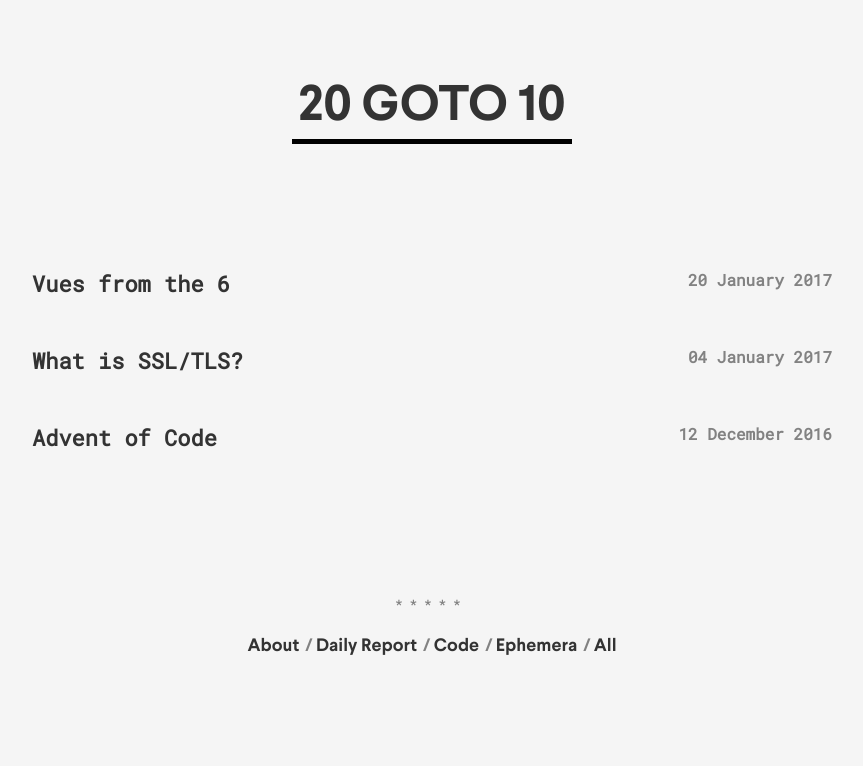
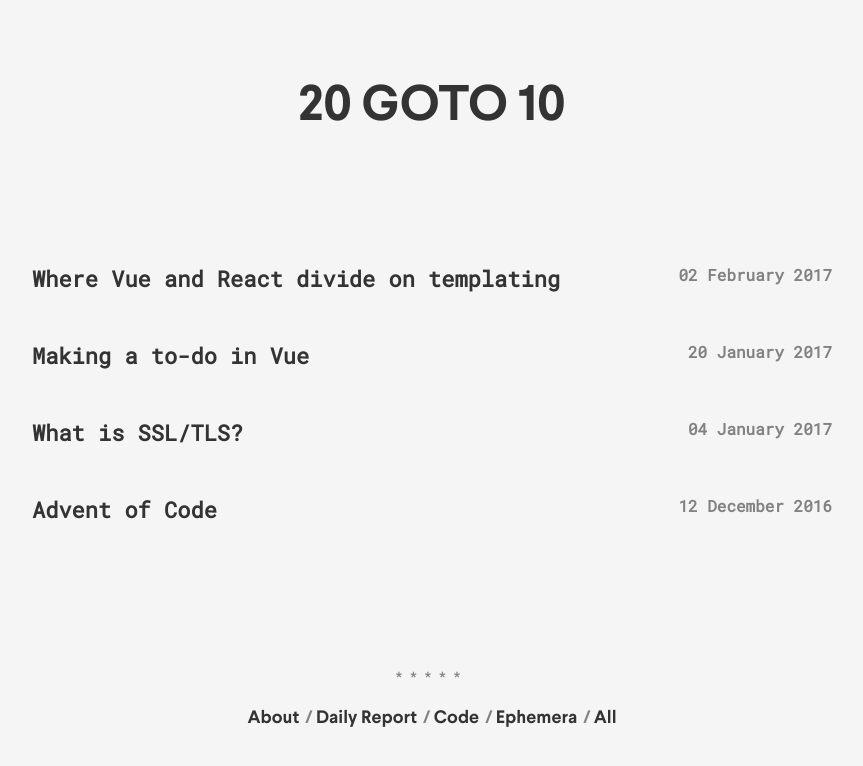
Before and after one commit to clintonn/clintonn.github.io, a Jekyll site: the page built from index.html, in a window 1280 px wide. Shown: the top 766 px of the page, without its empty margins (208-1071 px from the left). Built offline with Jekyll 4.4.1, drawn with Linux system fonts in a browser that asks for light colours; some of the changed lines change nothing that is shown.

Commit message:
Added Vue components post

````diff
--- a/_posts/2017-01-20-javascript.md
+++ b/_posts/2017-01-20-javascript.md
@@ -1,6 +1,6 @@
 ---
 layout: post
-title: "Vues from the 6"
+title: "Making a to-do in Vue"
 subtitle: "What I Made with Vue in an Hour of Fooling Around"
 date: 2017-01-20-12:13:00
 categories: [code]
--- /dev/null
+++ b/_posts/2017-02-03-vue-components.md
@@ -0,0 +1,118 @@
+---
+layout: post
+title: "Where Vue and React divide on templating"
+subtitle: ""
+date: 2017-02-02-23:25:00
+categories: [code]
+---
+
+![react-logo](https://facebook.github.io/react/img/logo_og.png)
+
+After spending a few days learning about React components and state, I've come to respect JSX for its flexibility, and how much more readable it is than reading `React.createComponent` until I lie down and die.
+
+Compared to PHP, JSX feels like a breath of fresh air — it's almost HTML (XML more precisely), with JavaScript mixed in between.
+
+In a similar templating language in Ruby, ERB, you'd wrap rendered Ruby expressions in `<%= %>` tags. In JSX, everything compiles down to JavaScript. Anything in curly braces `{}` are interpreted in plain JavaScript, which makes it easy to, say, render or exclude components based on evaluated logic in JS.
+
+For instance, in the contrived example below, we're setting a `welcomeNav` component that displays a login form if you're logged out, and a greeting with a logout button if you're logged in.
+
+```JavaScript
+import LoginButton from 'LoginButton'
+class WelcomeScreen extends React.Component {
+
+  render() {
+
+    var welcomeNav = loggedIn ?
+    (<div>Welcome! <LoginButton onClick={this.doLogout} /></div>) :
+      (<div><input type="text" />
+      <input type="password" />
+      <LoginButton onClick={this.doLogin} />
+      </div>)
+
+    return (
+       { welcomeNav }
+    )
+  }
+}
+```
+
+I've also seen how messy it can get when placing any logic in the `render`.
+
+Despite looking uncannily like HTML, you can pass in **any** amount of logic into the component's props, making the task of divorcing logic from the presentation less and less easy to avoid.
+
+For example, in a recent exercise, I had to map an array of `Pet` components, each of which have an `isAdopted` prop that evaluates true or false based on the pet's inclusion in an `adoptedPets` array.
+
+The code for that looks something (exactly) like this:
+
+```JavaScript
+mapPets() {
+  let pets = this.props.pets
+  let adoptedPets = this.props.adoptedPets
+
+  return pets.map(petProps => {
+    return <Pet pet={petProps}
+    isAdopted={adoptedPets.includes(petProps.id)}
+    onAdoptPet={this.props.onAdoptPet}
+    key={pets.indexOf(petProps)} />
+  })
+}
+```
+
+There's also an intense amount of setup to actually get to where we're at now:
+
+1. You have to import React into all component dependencies.
+2. To serve components onto a webpage, you have to bundle your component files, feed `.babelrc` your ES2015 and React presets to have them actually transpile your JSX into grokkable JavaScript.
+3. You have to create a JavaScript runner file that imports react-dom, react, and all components to render them onto the DOM.
+
+If I hadn't been given a runthrough of the setup, it would have taken me at least a day or two to figure out how to configure Webpack and Babel, simply for the pleasure of making a simple hello world app.
+
+## But, like, what about Vue?
+
+If it wasn't apparent from my [previous post](/code/2017/01/20/javascript.html), I am a huge Vue stan.
+
+Apart from being extremely forgiving to developers who want to toss in a script file and hit the ground running, it does a lot of the same things React does — provide composable, state-aware UI components.
+
+Vue works through Vue instances, which mount onto elements through a selector specified in `el`. Vue uses the variable `vm` to denote viewmodels — the actual containers holding component parts.
+
+```
+// HTML
+
+<div id="helloWorld">｛｛ message ｝｝</div>
+
+// JS
+
+var vm = new Vue({
+  el: '#helloWorld',
+  data: {
+    message: 'Hello World!'
+  }
+})
+```
+
+<script async src="//jsfiddle.net/clintonn/0q6vw6p1/1/embed/"></script>
+
+You can also create components in the same way, pass in expected props in a `props` array on the child.
+
+Vue instances' `data` objects operate in a similar fashion to React components' state — you can pass parent states and callback functions across child components through props, and even use those props in rendering.
+
+These components are placed on the DOM through a template key, which is an HTML string, e.g.
+
+```JavaScript
+Vue.component('custom_component', {template: '<div>My custom component</div>'})
+```
+
+After you register the component, whether globally or within the scope of a Vue instance, you can call the component by quite literally putting it in the HTML file:
+
+```HTML
+<div id="app">
+  <custom_component></custom_component>
+</div>
+
+<!-- rendered as <div>My custom component</div> -->
+```
+
+<script async src="//jsfiddle.net/clintonn/8kndhhLz/2/embed/"></script>
+
+A good note here is that you have the option of literally mounting the components you want straight into the HTML file, whereas with React, you'd have to mount the components through react-dom or react-router.
+
+If you're a little more married to the idea of separating JS and HTML, Vue's component system makes it easy to work straight with the HTML file instead of mounting to specific el IDs.
--- a/_sass/_default.scss
+++ b/_sass/_default.scss
@@ -44,6 +44,7 @@ a.logo, a.logo:after, a.logo:hover:after {
 code {
   font-family: $mono;
   color: #859900;
+  font-size: .9em;
 }
 
 p {
@@ -114,7 +115,7 @@ strong {
     text-align: center;
     width: 35%;
     margin: 0 auto;
-    border-bottom: 5px solid black;
+    // border-bottom: 5px solid black;
 }
 
 .menu {
````
